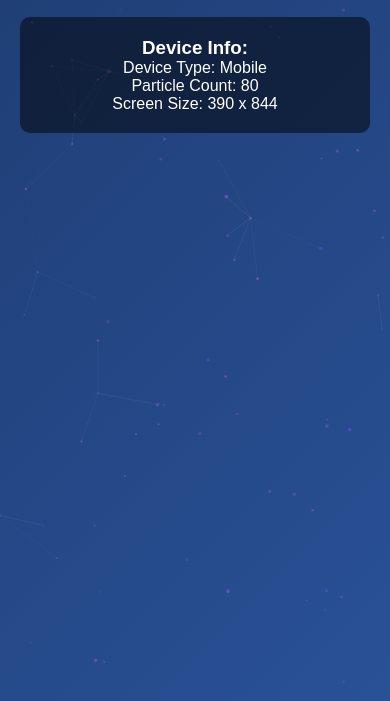
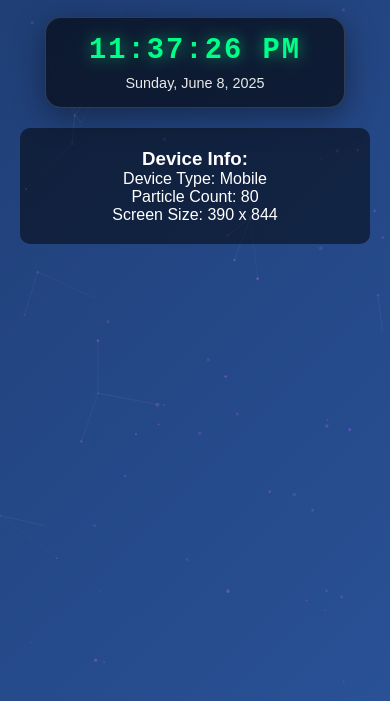
Before and after one commit to Ankitkumar72177/HOMEPAGE, a website: page mobile-particles-test.html in a window 390 px wide. Shown: the part 147-848 px from the top of the page. Drawn offline with Linux system fonts and the light colour scheme.

Commit message:
Convert clock display to 12-hour format
- Updated main clock in index.html to show 12-hour format with AM/PM
- Added matching 12-hour clock to mobile-particles-test.html
- Maintained IST (Indian Standard Time) functionality
- Enhanced mobile test page with styled clock display
- Improved user experience with familiar time format

```diff
--- a/mobile-particles-test.html
+++ b/mobile-particles-test.html
@@ -37,6 +37,33 @@
             margin-top: 50px;
         }
 
+        .clock-container {
+            background: rgba(0, 0, 0, 0.6);
+            backdrop-filter: blur(15px);
+            border-radius: 16px;
+            padding: 16px 20px;
+            border: 1px solid rgba(255, 255, 255, 0.15);
+            margin: 20px auto;
+            max-width: 300px;
+            box-shadow: 0 8px 32px rgba(0, 0, 0, 0.4);
+        }
+
+        .time-display {
+            font-family: 'Courier New', monospace;
+            font-size: 1.8rem;
+            font-weight: bold;
+            color: #00ff88;
+            text-shadow: 0 0 15px rgba(0, 255, 136, 0.6);
+            margin-bottom: 8px;
+            letter-spacing: 2px;
+        }
+
+        .date-display {
+            font-size: 0.9rem;
+            color: rgba(255, 255, 255, 0.9);
+            font-weight: 500;
+        }
+
         .info {
             background: rgba(0, 0, 0, 0.5);
             padding: 20px;
@@ -64,6 +91,13 @@
 
     <div class="content">
         <h1>Mobile Particles Optimization Test</h1>
+
+        <!-- Add clock display -->
+        <div class="clock-container">
+            <div class="time-display" id="currentTime">Loading...</div>
+            <div class="date-display" id="currentDate">Loading...</div>
+        </div>
+
         <div class="info">
             <h3>Device Info:</h3>
             <p id="deviceInfo"></p>
@@ -73,6 +107,45 @@
     </div>
 
     <script>
+        // Clock functionality with 12-hour format
+        function updateClock() {
+            const now = new Date();
+
+            // Convert to Indian Standard Time (UTC+5:30)
+            const utc = now.getTime() + (now.getTimezoneOffset() * 60000);
+            const istOffset = 5.5;
+            const ist = new Date(utc + (istOffset * 3600000));
+
+            // Format time (12-hour format)
+            let hours = ist.getHours();
+            const minutes = ist.getMinutes().toString().padStart(2, '0');
+            const seconds = ist.getSeconds().toString().padStart(2, '0');
+            const ampm = hours >= 12 ? 'PM' : 'AM';
+
+            // Convert to 12-hour format
+            hours = hours % 12;
+            hours = hours ? hours : 12; // 0 should be 12
+            const hoursFormatted = hours.toString().padStart(2, '0');
+
+            const timeString = `${hoursFormatted}:${minutes}:${seconds} ${ampm}`;
+
+            // Format date
+            const days = ['Sunday', 'Monday', 'Tuesday', 'Wednesday', 'Thursday', 'Friday', 'Saturday'];
+            const months = ['January', 'February', 'March', 'April', 'May', 'June',
+                           'July', 'August', 'September', 'October', 'November', 'December'];
+
+            const dayName = days[ist.getDay()];
+            const monthName = months[ist.getMonth()];
+            const date = ist.getDate();
+            const year = ist.getFullYear();
+
+            const dateString = `${dayName}, ${monthName} ${date}, ${year}`;
+
+            // Update the display
+            document.getElementById('currentTime').textContent = timeString;
+            document.getElementById('currentDate').textContent = dateString;
+        }
+
         // Display device information
         function updateDeviceInfo() {
             const isMobileDevice = window.innerWidth <= 768 || /Android|webOS|iPhone|iPad|iPod|BlackBerry|IEMobile|Opera Mini/i.test(navigator.userAgent);
@@ -83,6 +156,10 @@
             document.getElementById('screenSize').textContent = `Screen Size: ${window.innerWidth} x ${window.innerHeight}`;
         }
 
+        // Initialize clock
+        updateClock();
+        setInterval(updateClock, 1000);
+
         updateDeviceInfo();
         window.addEventListener('resize', updateDeviceInfo);
     </script>
```
Also changed, not shown: script-fix.js (+10 -3 lines).
